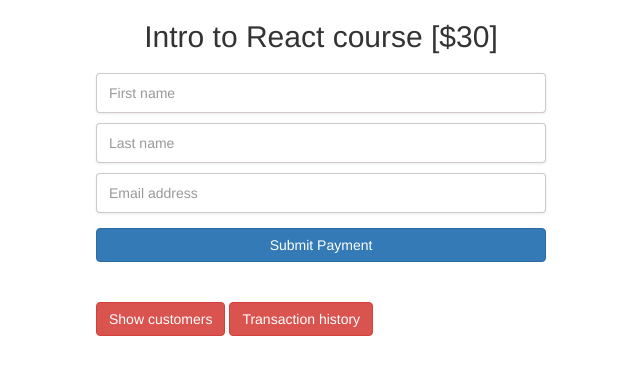
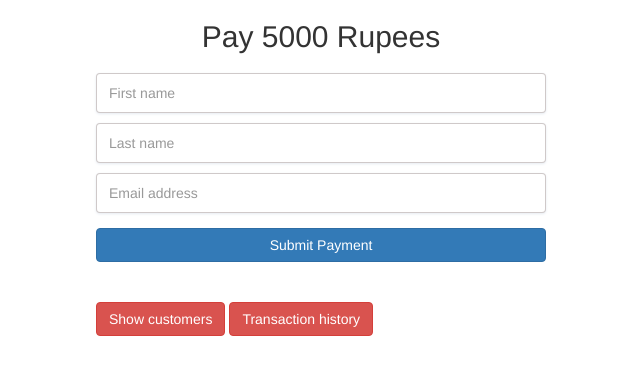
Before and after one commit to abkn9977/Stripe-Payment, a PHP site: page / in a window 1280 px wide. Shown: the top 375 px of the page, without its empty margins (319-959 px from the left). Run offline with PHP 8.4, Linux system fonts and the light colour scheme; some libraries are stand-ins or nearby versions.

Commit message:
Heading change

```diff
--- a/index.php
+++ b/index.php
@@ -11,7 +11,7 @@
 
 <body>
     <div class="container">
-        <h2 class="mt-4 text-center">Intro to React course [$30]</h2>
+        <h2 class="mt-4 text-center">Pay 5000 Rupees</h2>
         <form action="charge.php" method="post" id="payment-form">
             <div class="form-row">
                 <input type="text" name="first_name" class="form-control my-3 StripeElement StripeElement--empty" placeholder="First name">
```
